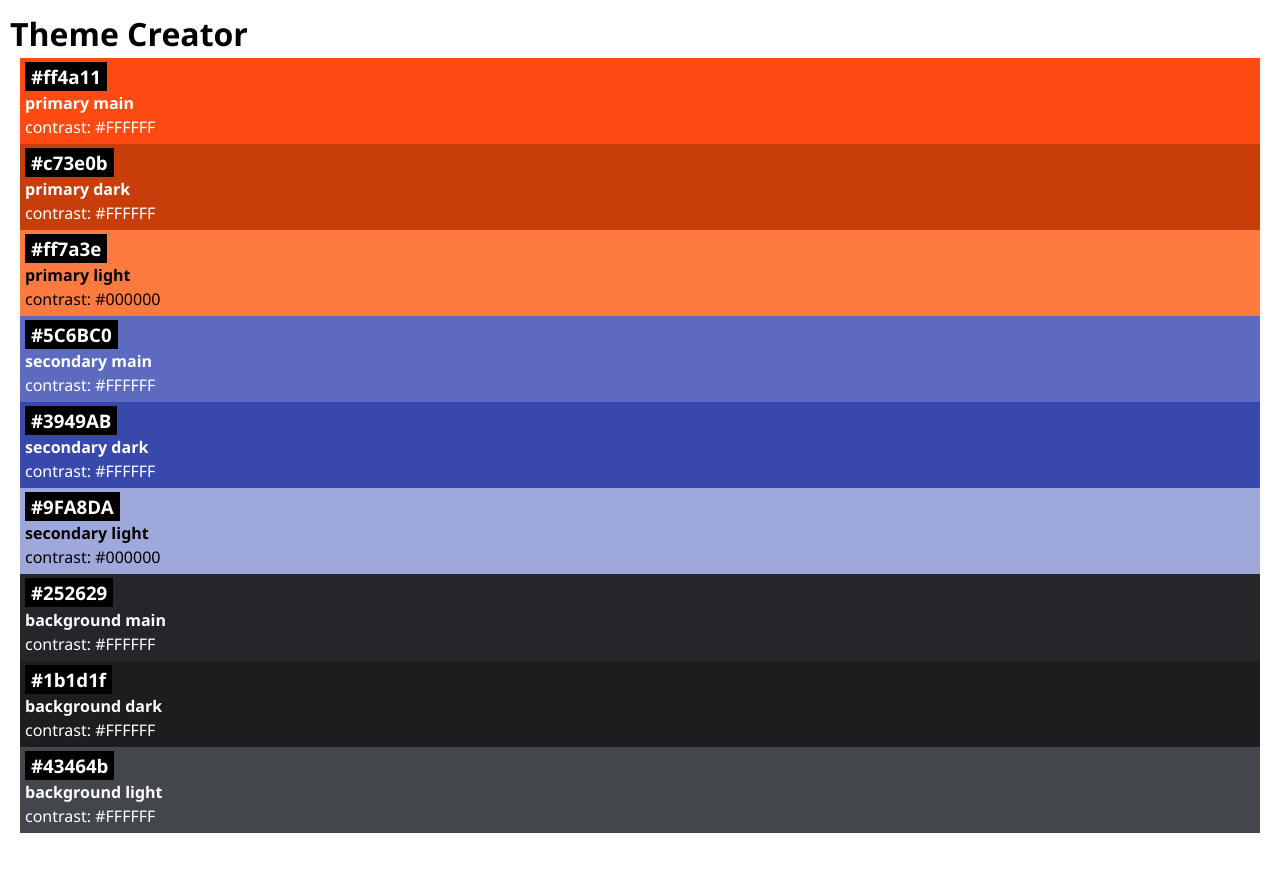
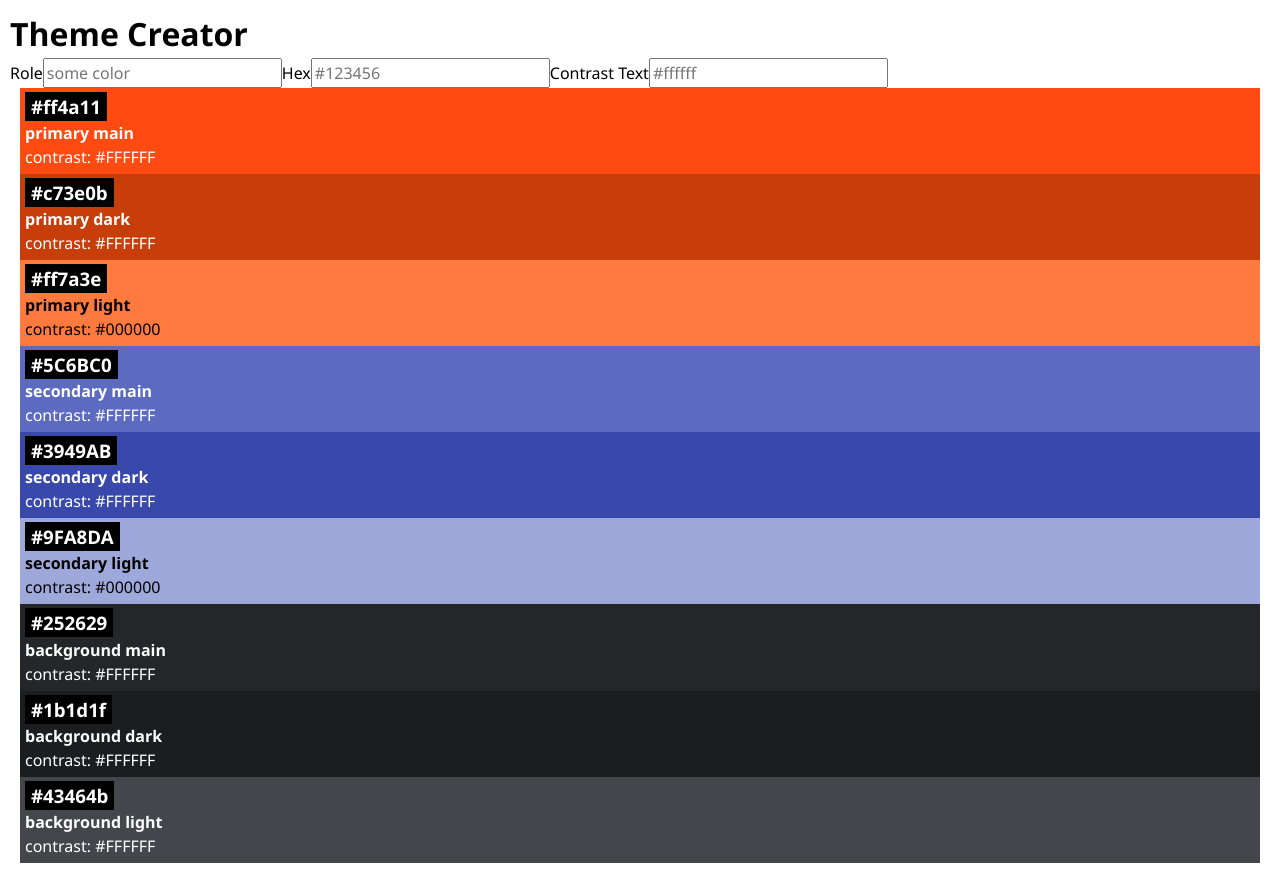
Before and after one commit to juli-albrecht/recap-project-4, a React (Vite) app: page / in a window 1280 px wide. Before the commit the page ends 843 px from the top, so only its background shows below. Built offline with nearby package versions, Linux system fonts and the light colour scheme.

Commit message:
add component ColorForm which returns basic form with input-fields

```diff
--- a/src/App.jsx
+++ b/src/App.jsx
@@ -7,6 +7,8 @@ function App() {
     <>
       <h1>Theme Creator</h1>
 
+      <ColorForm />
+
       {initialColors.map((color) => {
         return <Color key={color.id} color={color} />;
       })}
@@ -14,4 +16,18 @@ function App() {
   );
 }
 
+function ColorForm() {
+  // const [input, setInput] = useState("");
+  return (
+    <form>
+      <label>Role</label>
+      <input type="text" placeholder="some color" />
+      <label>Hex</label>
+      <input type="text" placeholder="#123456" />
+      <label>Contrast Text</label>
+      <input type="text" placeholder="#ffffff" />
+    </form>
+  );
+}
+
 export default App;
```
